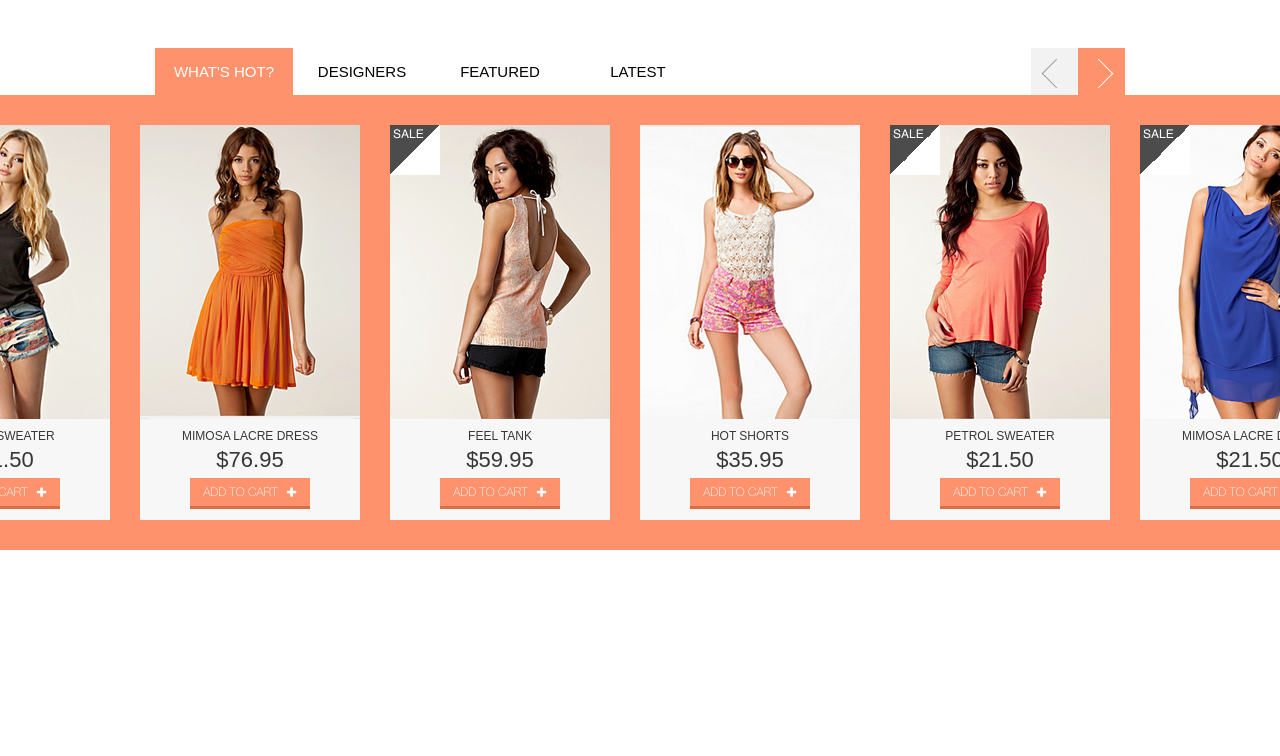
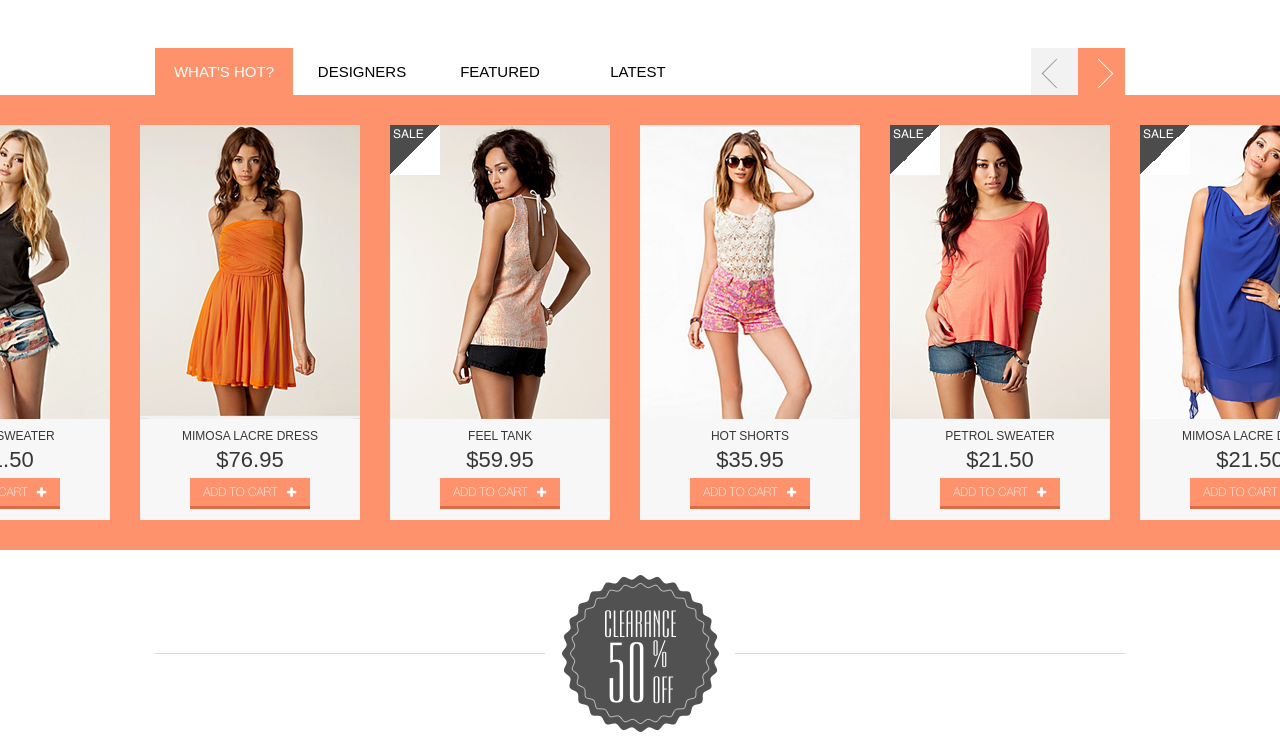
Before and after one commit to MaksNik/match-game, a plain HTML site: page css-recipes-and-layouts/index.html in a window 1280 px wide. Shown: the part 1088-1844 px from the top of the page. Before the commit the page ends 1638 px from the top, so only its background shows below. Drawn offline with Linux system fonts and the light colour scheme.

Commit message:
css-recipes-and-layouts: feature - 75% of desktop page

```diff
--- a/css-recipes-and-layouts/css/style.scss
+++ b/css-recipes-and-layouts/css/style.scss
@@ -439,7 +439,7 @@ main {
                     line-height: 0.9;
                 }
 
-                div.separator {
+                div.text-separator {
                     display: flex;
                     justify-content: center;
                     align-items: center;
@@ -792,3 +792,87 @@ main {
         line-height: 0.9;
     }
 }
+
+.sections-separator {
+    display: flex;
+    justify-content: center;
+    align-items: center;
+    height: 206px;
+
+    div.line {
+        width: 390px;
+        height: 1px;
+        background-color: #d8d8d8;
+    }
+
+    div:nth-child(2) {
+        display: flex;
+        justify-content: center;
+        align-items: center;
+        width: 160px;
+        height: 160px;
+        border-radius: 50%;
+        background: url(../img/icons/separator.png) no-repeat center;
+        margin: 0 15px;
+
+        .text-container {
+            display: grid;
+            grid-template-columns: auto auto;
+            grid-template-rows: auto auto auto;
+            grid-row-gap: 4px;
+            grid-column-gap: 5px;
+            margin-bottom: 51px;
+            text-transform: uppercase;
+            border: none;
+            font-family: Aempirial;
+            color: white;
+            font-size: 3.6rem;
+            margin-top: 62px;
+
+            .text-1 {
+                display: grid;
+                justify-items: center;
+                align-items: end;
+                grid-column-start: 1;
+                grid-column-end: 3;
+                grid-row-start: 1;
+                grid-row-end: 2;
+                line-height: 0.8;
+            }
+
+            .text-2 {
+                display: grid;
+                justify-items: end;
+                align-items: start;
+                grid-column-start: 1;
+                grid-column-end: 2;
+                grid-row-start: 2;
+                grid-row-end: 4;
+                font-size: 8.077rem;
+                line-height: 0.8;
+            }
+
+            .text-3 {
+                display: grid;
+                justify-items: start;
+                align-items: start;
+                grid-column-start: 2;
+                grid-column-end: 3;
+                grid-row-start: 2;
+                grid-row-end: 3;
+                line-height: 0.7;
+            }
+
+            .text-4 {
+                display: grid;
+                justify-items: start;
+                align-items: start;
+                grid-column-start: 2;
+                grid-column-end: 3;
+                grid-row-start: 3;
+                grid-row-end: 4;
+                line-height: 1;
+            }
+        }
+    }
+}
--- a/css-recipes-and-layouts/index.html
+++ b/css-recipes-and-layouts/index.html
@@ -94,7 +94,7 @@
                     <div>
                         <p>best</p>
                         <p>outfits</p>
-                        <div class="separator">
+                        <div class="text-separator">
                             <span class="line"></span>
                             <span>&</span>
                             <span class="line"></span>
@@ -237,8 +237,21 @@
                     <p>sale</p>
                 </div>
             </article>
-
         </section>
+        <div class="wrapper">
+            <div class="sections-separator">
+                <div class="line"></div>
+                <div>
+                    <div class="text-container">
+                        <p class="text-1">clearance</p>
+                        <p class="text-2">50</p>
+                        <p class="text-3">%</p>
+                        <p class="text-4">off</p>
+                    </div>
+                </div>
+                <div class="line"></div>
+            </div>
+        </div>
     </main>
     <footer></footer>
 </body>
```
Also changed, not shown: css-recipes-and-layouts/css/style.css, css-recipes-and-layouts/css/style.min.css, css-recipes-and-layouts/img/icons/separator.png (added).
